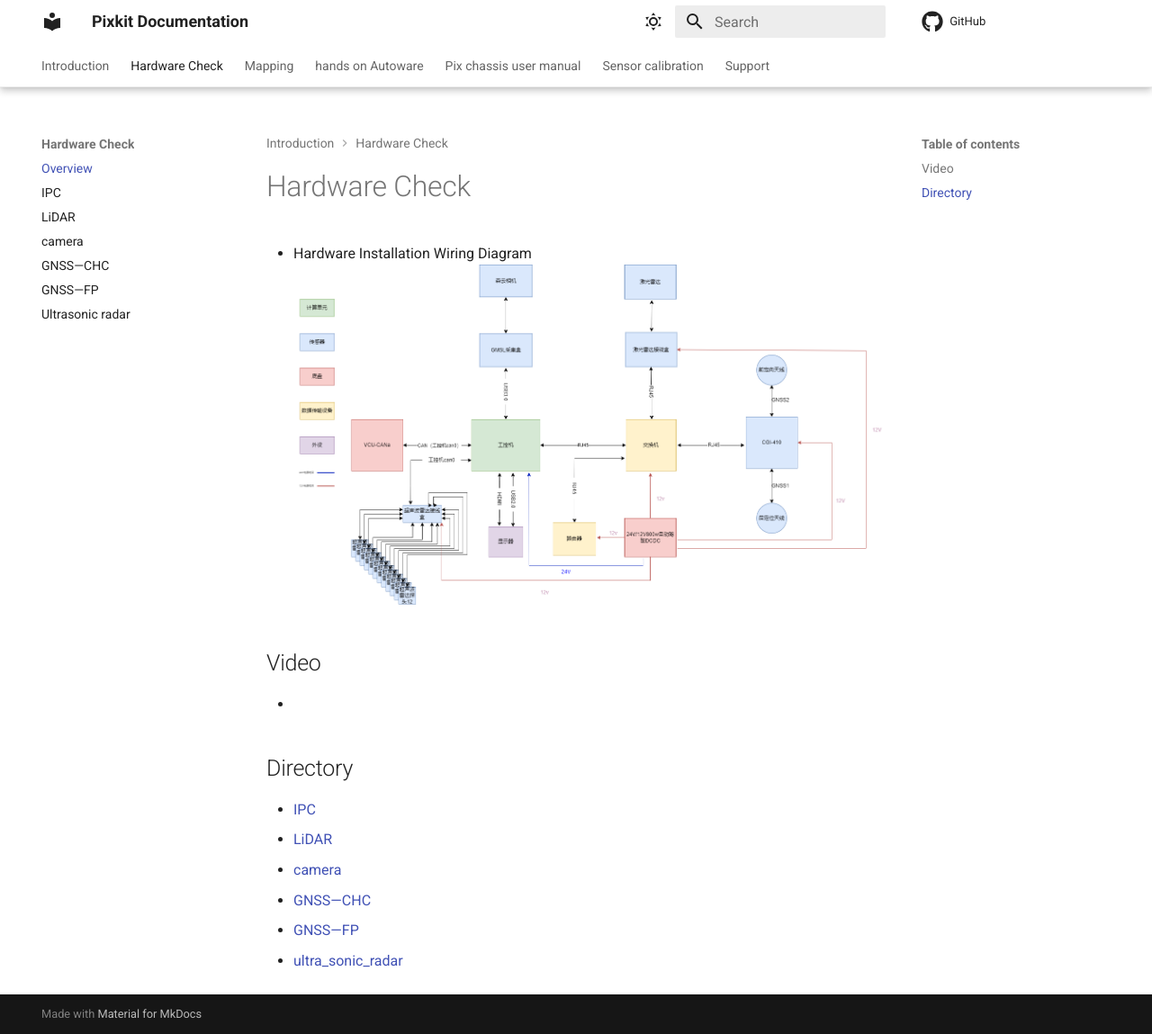
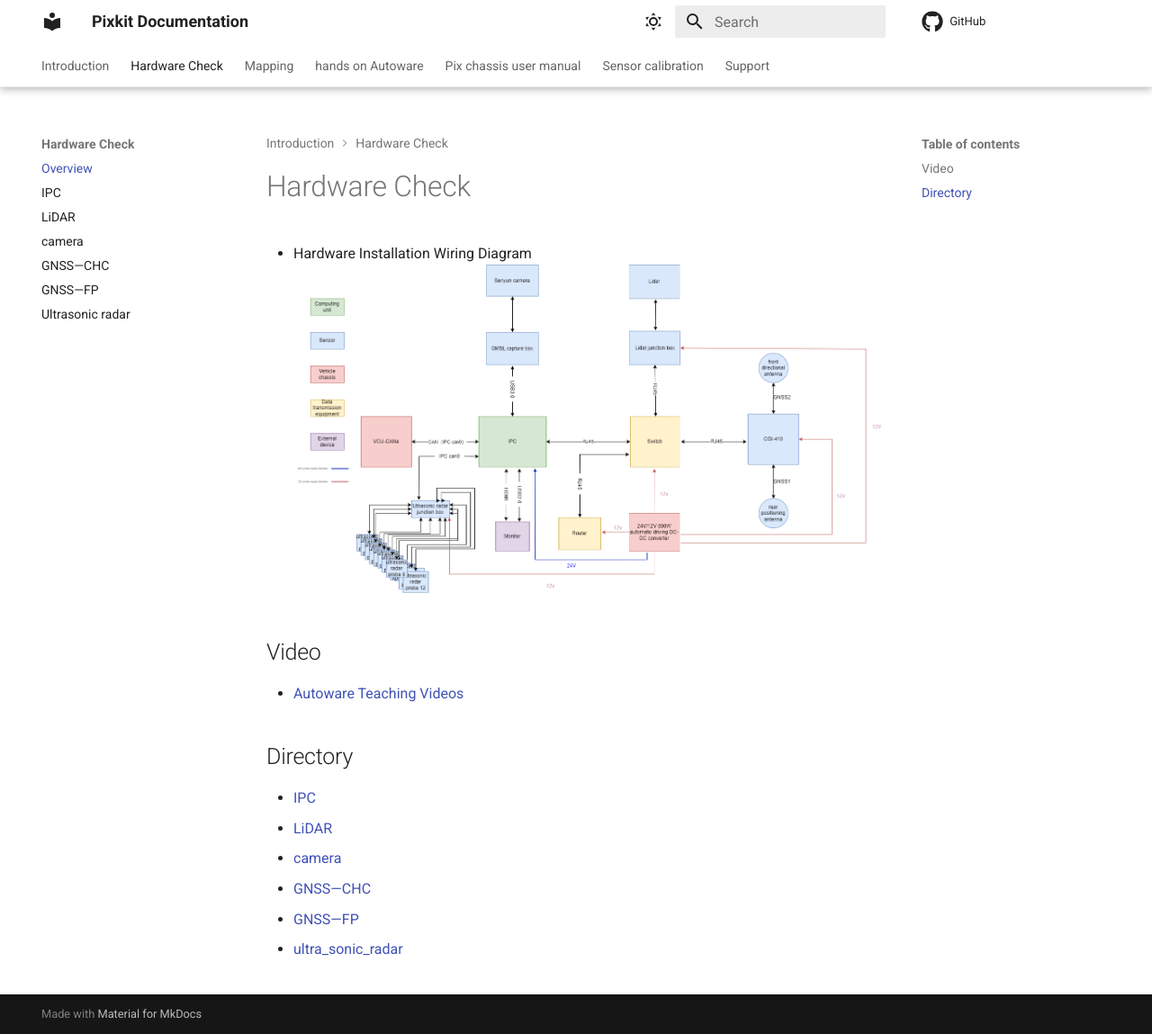
Before and after one commit to jackeyming/pixkit-documentation-en, an MkDocs documentation site: the page built from docs/Hardware-Check/index.md, in a window 1280 px wide and 1149 px high. Shown: the whole window at 90% size. Built offline with MkDocs 1.6.1 and Material for MkDocs 9.7.7, drawn with Linux system fonts in a browser that asks for light colours; the version menu is left out.

Commit message:
视频连接

```diff
--- a/docs/Hardware-Check/index.md
+++ b/docs/Hardware-Check/index.md
@@ -1,8 +1,8 @@
 # Hardware Check
 - Hardware Installation Wiring Diagram
-    ![avatar](./image/IPC_picture/kit3.0自动驾驶硬件线路.png)
+    ![avatar](./image/IPC_picture/kit3.0自动驾驶硬件线路en.png)
 ## Video
--
+-  [Autoware Teaching Videos ](https://youtu.be/2Zm7SuIPzcE)
 ## Directory
 - [IPC](./IPC.md)
 - [LiDAR](./LiDAR.md)
```
Also changed, not shown: docs/Hardware-Check/image/IPC_picture/kit3.0自动驾驶硬件线路.png (deleted), docs/Hardware-Check/image/IPC_picture/kit3.0自动驾驶硬件线路en.png (added), site/mapping/index.html, site/search/search_index.json.
